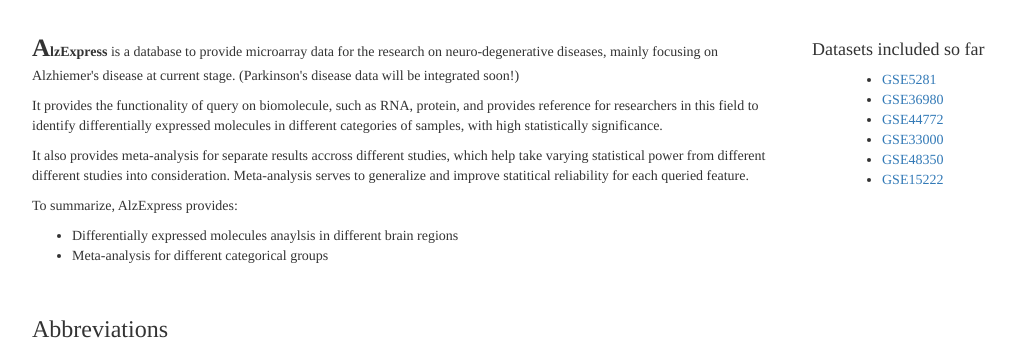
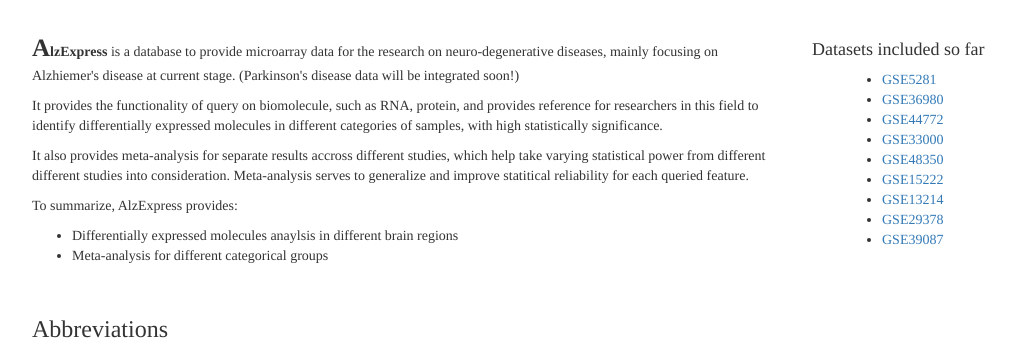
Before and after one commit to chingtoe365/alzexpress, a Django app: page / in a window 1280 px wide. Shown: the part 150-503 px from the top of the page, without its empty margins (38-1054 px from the left). Run offline with Django 3.2, Linux system fonts and the light colour scheme; some libraries are stand-ins or nearby versions.

Commit message:
Update home page

```diff
--- a/ADDBapp/templates/home.html
+++ b/ADDBapp/templates/home.html
@@ -102,6 +102,9 @@
 					<li><a href="{% url 'addb_dataset_summary' 'GSE33000' %}">GSE33000</a></li>
 					<li><a href="{% url 'addb_dataset_summary' 'GSE48350' %}">GSE48350</a></li>
 					<li><a href="{% url 'addb_dataset_summary' 'GSE15222' %}">GSE15222</a></li>
+					<li><a href="{% url 'addb_dataset_summary' 'GSE13214' %}">GSE13214</a></li>
+					<li><a href="{% url 'addb_dataset_summary' 'GSE29378' %}">GSE29378</a></li>
+					<li><a href="{% url 'addb_dataset_summary' 'GSE39087' %}">GSE39087</a></li>
 				</ul>
 			</div>
 		</div>
```
